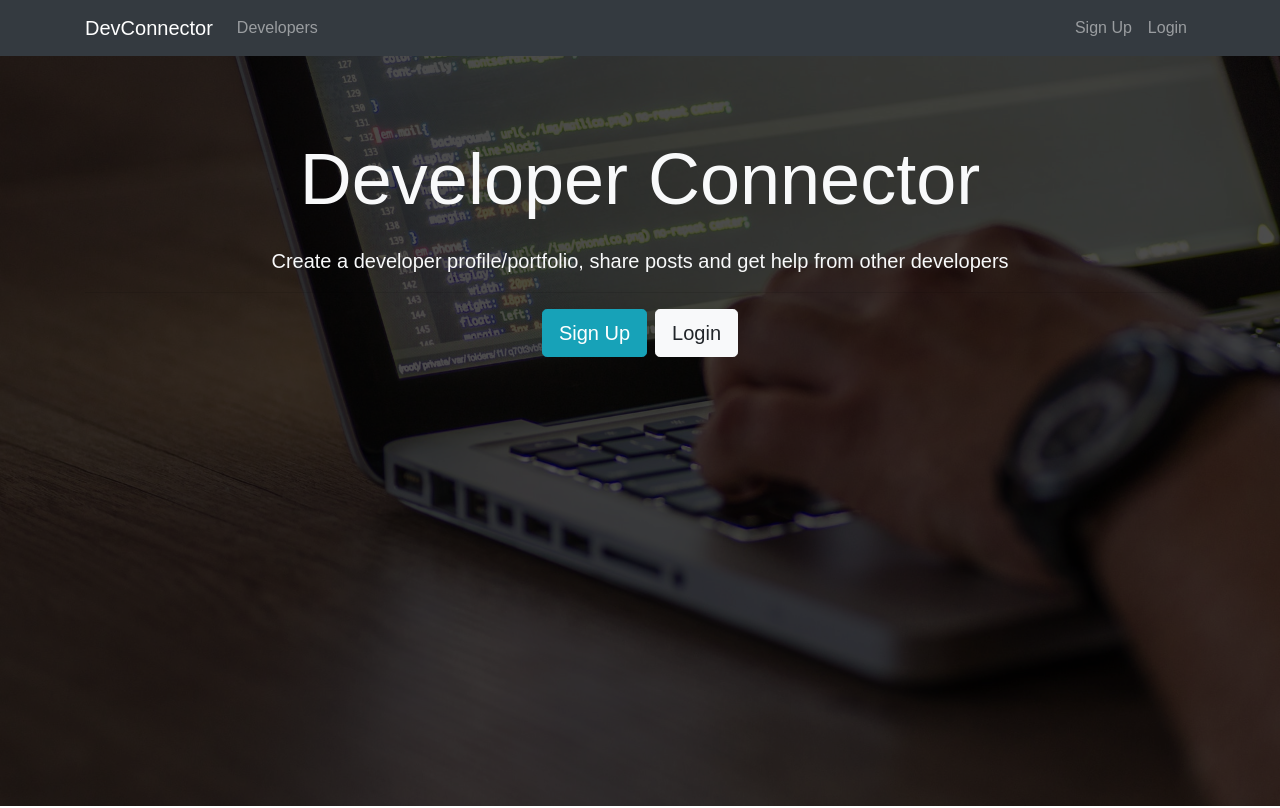
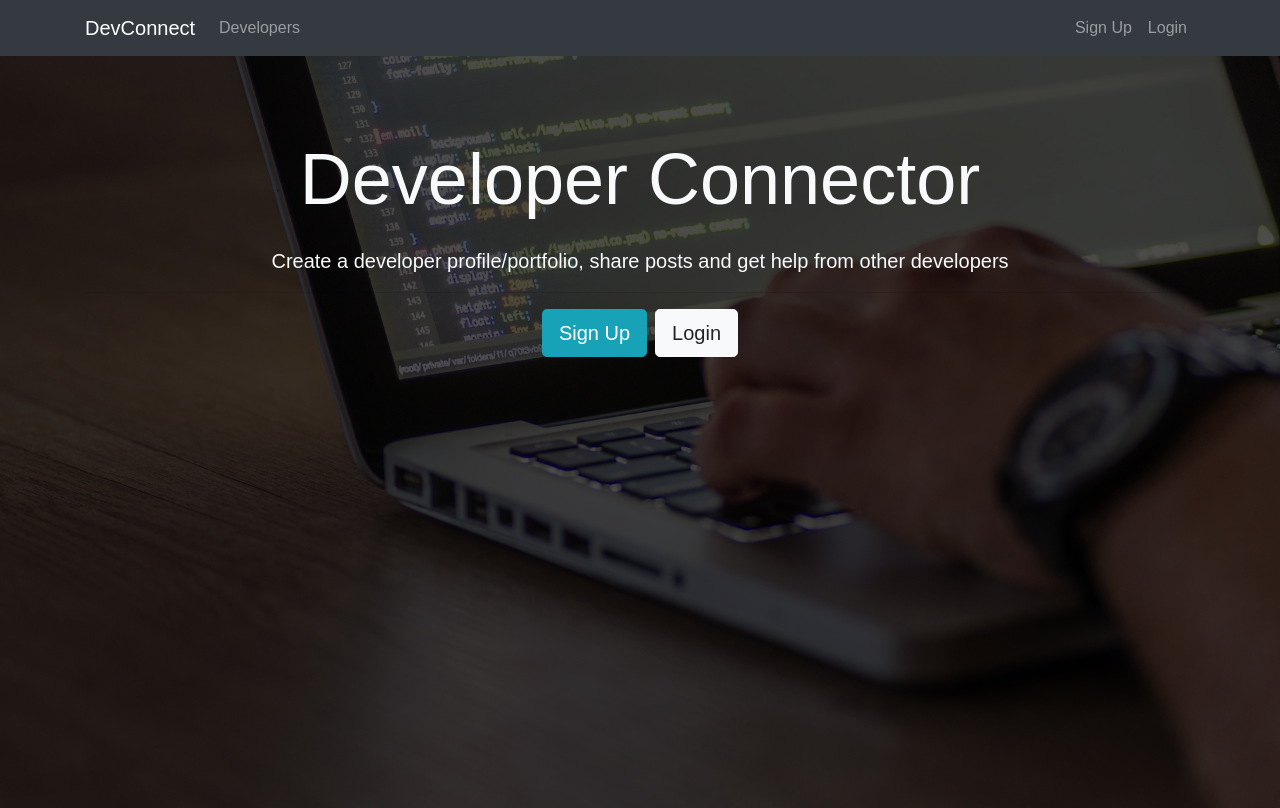
Before and after one commit to petrostrak/DevConnect, a React (Create React App) app in the folder client/: page / in a window 1280 px wide. Built offline with nearby package versions, Linux system fonts and the light colour scheme.

Commit message:
minor changes to title icon and title text

```diff
--- a/client/public/index.html
+++ b/client/public/index.html
@@ -10,7 +10,7 @@
       homescreen on Android. See https://developers.google.com/web/fundamentals/engage-and-retain/web-app-manifest/
     -->
   <link rel="manifest" href="%PUBLIC_URL%/manifest.json">
-  <link rel="shortcut icon" href="%PUBLIC_URL%/favicon.ico">
+  <link rel="shortcut icon" href="%PUBLIC_URL%/cyberPunk1.jpg">
   <link rel="stylesheet" href="https://stackpath.bootstrapcdn.com/bootstrap/4.1.0/css/bootstrap.min.css" integrity="sha384-9gVQ4dYFwwWSjIDZnLEWnxCjeSWFphJiwGPXr1jddIhOegiu1FwO5qRGvFXOdJZ4"
     crossorigin="anonymous">
   <script defer src="https://use.fontawesome.com/releases/v5.0.9/js/all.js" integrity="sha384-8iPTk2s/jMVj81dnzb/iFR2sdA7u06vHJyyLlAd4snFpCl/SnyUjRrbdJsw1pGIl"
@@ -18,7 +18,7 @@
 
 
 
-  <title>DevConnector: A social network for developers</title>
+  <title>DevConnect: A social network for developers</title>
 </head>
 
 <body>
--- a/client/src/App.css
+++ b/client/src/App.css
@@ -7,7 +7,7 @@ img {
   background: url('./img/showcase.jpg') no-repeat;
   background-size: cover;
   background-position: center;
-  height: 93.7vh;
+  height: 94vh;
   margin-top: -24px;
   margin-bottom: -50px;
 }
--- a/client/src/components/layout/Navbar.js
+++ b/client/src/components/layout/Navbar.js
@@ -65,7 +65,7 @@ class Navbar extends Component {
       <nav className="navbar navbar-expand-sm navbar-dark bg-dark mb-4">
         <div className="container">
           <Link className="navbar-brand" to="/">
-            DevConnector
+            DevConnect
           </Link>
           <button
             className="navbar-toggler"
```
Also changed, not shown: client/public/cyberPunk1.jpg (added).
